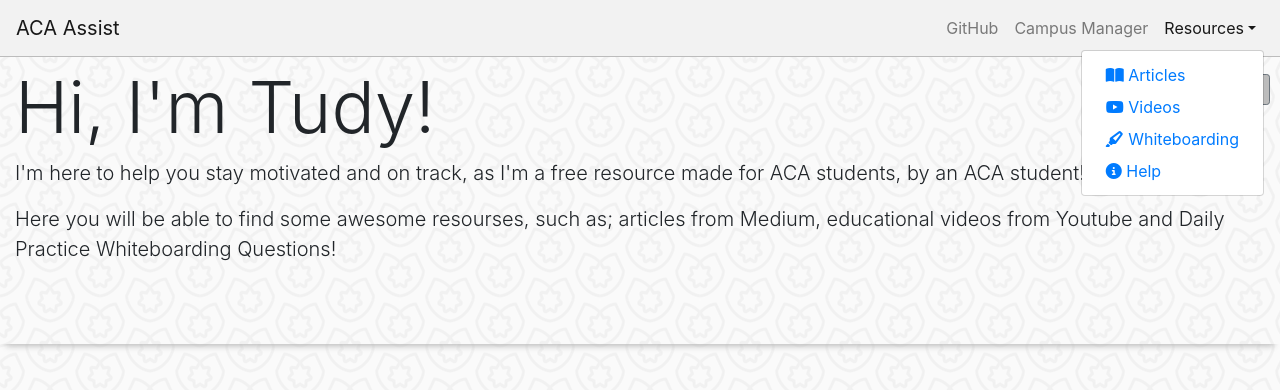
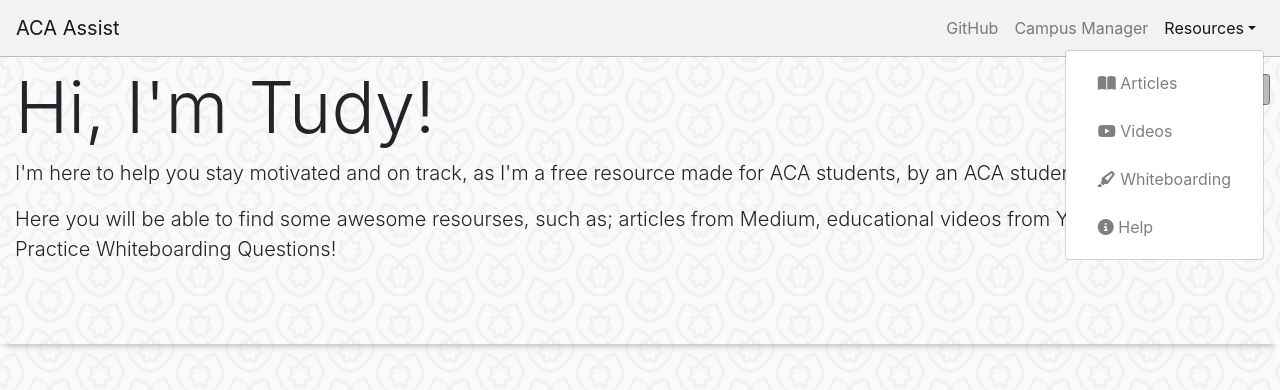
Before and after one commit to hnbarr/Final, a React (Create React App) app: page / in a window 1280 px wide. Both pictures are taken after a click on the link "Resources". Shown: the top 390 px of the page. Built offline with nearby package versions, Linux system fonts and the light colour scheme.

Commit message:
stopping point

```diff
--- a/src/Components/NavComponent/nav.css
+++ b/src/Components/NavComponent/nav.css
@@ -11,3 +11,7 @@
     position: fixed;
     width: 100vw;
   }
+
+  .options{
+    color: rgb(188, 188, 188);
+  }
--- a/src/Components/NavComponent/nav.js
+++ b/src/Components/NavComponent/nav.js
@@ -40,16 +40,16 @@ export default class NavComponent extends Component {
                             </DropdownToggle>
                             <DropdownMenu right>
                             <DropdownItem>
-                                <Link to="/articles"><i className="fas fa-book-open"></i> Articles</Link>
+                                <NavLink href="/articles"><i className="fas fa-book-open"></i> Articles</NavLink>
                             </DropdownItem>
                             <DropdownItem>
-                                <Link to="/videos"><i className="fab fa-youtube"></i> Videos</Link>
+                                <NavLink href="/videos"><i className="fab fa-youtube"></i> Videos</NavLink>
                             </DropdownItem>
                             <DropdownItem>
-                                <Link to="/whiteboarding"><i className="fas fa-highlighter"></i> Whiteboarding</Link>
+                                <NavLink href="/whiteboarding"><i className="fas fa-highlighter"></i> Whiteboarding</NavLink>
                             </DropdownItem>
                             <DropdownItem>
-                                <Link to="/help"><i className="fas fa-info-circle"></i> Help</Link>
+                                <NavLink href="/help"><i className="fas fa-info-circle"></i> Help</NavLink>
                             </DropdownItem>
                             </DropdownMenu>
                         </UncontrolledDropdown>
```
